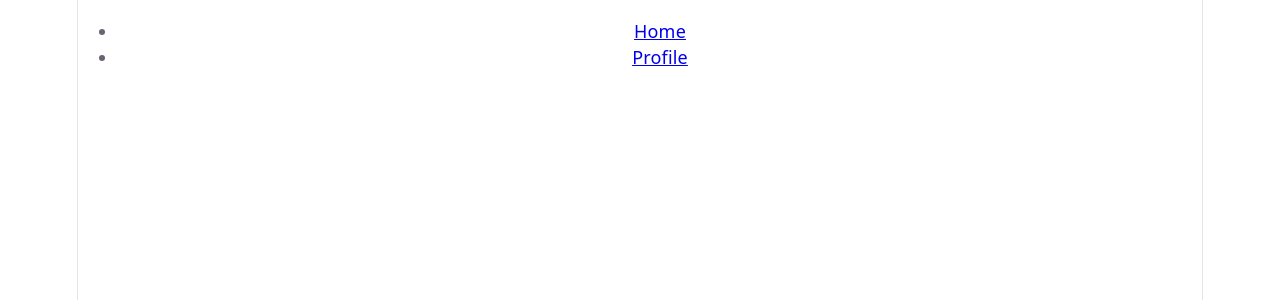
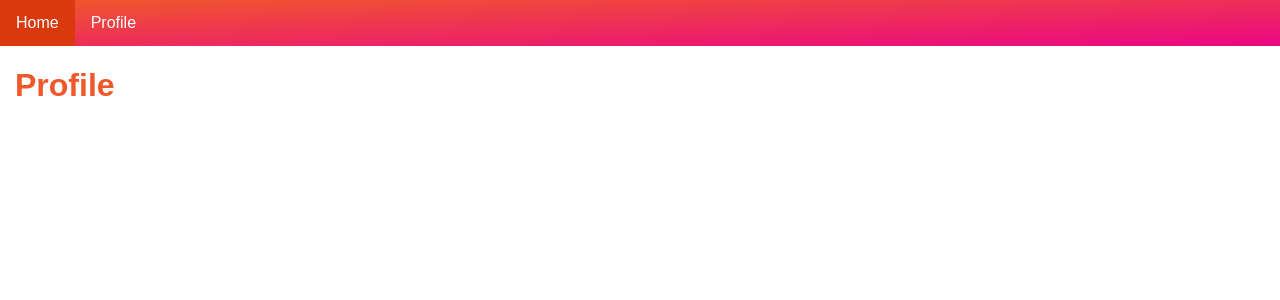
Before and after one commit to abbasg-dev/securing-react-app-with-auth0, a React (Vite) app: page /profile in a window 1280 px wide. Shown: the top 300 px of the page. Built offline with nearby package versions, Linux system fonts and the light colour scheme.

Commit message:
Style App

```diff
--- a/src/App.tsx
+++ b/src/App.tsx
@@ -7,8 +7,8 @@ function App() {
   return (
     <Routes>
       <Route path="/" element={<Nav />}>
-        <Route index={true} element={<Home />} />
-        <Route path="/profile" element={<Profile />} />
+        <Route index element={<Home />} />
+        <Route path="profile" element={<Profile />} />
       </Route>
     </Routes>
   );
--- a/src/Nav.tsx
+++ b/src/Nav.tsx
@@ -1,7 +1,9 @@
-import { Link } from 'react-router-dom';
+import { Link, Outlet } from 'react-router-dom';
 
 const Nav = () => {
   return (
+    <>
+      <nav>
         <ul>
           <li>
             <Link to="/">Home</Link>
@@ -10,6 +12,12 @@ const Nav = () => {
             <Link to="/profile">Profile</Link>
           </li>
         </ul>
+      </nav>
+
+      <div className="body">
+        <Outlet />
+      </div>
+    </>
   );
 };
 
--- a/src/index.css
+++ b/src/index.css
@@ -1,111 +1,53 @@
-:root {
-  --text: #6b6375;
-  --text-h: #08060d;
-  --bg: #fff;
-  --border: #e5e4e7;
-  --code-bg: #f4f3ec;
-  --accent: #aa3bff;
-  --accent-bg: rgba(170, 59, 255, 0.1);
-  --accent-border: rgba(170, 59, 255, 0.5);
-  --social-bg: rgba(244, 243, 236, 0.5);
-  --shadow:
-    rgba(0, 0, 0, 0.1) 0 10px 15px -3px, rgba(0, 0, 0, 0.05) 0 4px 6px -2px;
-
-  --sans: system-ui, 'Segoe UI', Roboto, sans-serif;
-  --heading: system-ui, 'Segoe UI', Roboto, sans-serif;
-  --mono: ui-monospace, Consolas, monospace;
-
-  font: 18px/145% var(--sans);
-  letter-spacing: 0.18px;
-  color-scheme: light dark;
-  color: var(--text);
-  background: var(--bg);
-  font-synthesis: none;
-  text-rendering: optimizeLegibility;
-  -webkit-font-smoothing: antialiased;
-  -moz-osx-font-smoothing: grayscale;
-
-  @media (max-width: 1024px) {
-    font-size: 16px;
-  }
+body {
+  margin: 0;
+  padding: 0;
+  font-family: sans-serif;
 }
 
-@media (prefers-color-scheme: dark) {
-  :root {
-    --text: #9ca3af;
-    --text-h: #f3f4f6;
-    --bg: #16171d;
-    --border: #2e303a;
-    --code-bg: #1f2028;
-    --accent: #c084fc;
-    --accent-bg: rgba(192, 132, 252, 0.15);
-    --accent-border: rgba(192, 132, 252, 0.5);
-    --social-bg: rgba(47, 48, 58, 0.5);
-    --shadow:
-      rgba(0, 0, 0, 0.4) 0 10px 15px -3px, rgba(0, 0, 0, 0.25) 0 4px 6px -2px;
-  }
-
-  #social .button-icon {
-    filter: invert(1) brightness(2);
-  }
-}
-
-#root {
-  width: 1126px;
-  max-width: 100%;
-  margin: 0 auto;
-  text-align: center;
-  border-inline: 1px solid var(--border);
-  min-height: 100svh;
-  display: flex;
-  flex-direction: column;
-  box-sizing: border-box;
-}
-
-body {
-  margin: 0;
+.body {
+  margin: 15px;
 }
 
 h1,
-h2 {
-  font-family: var(--heading);
-  font-weight: 500;
-  color: var(--text-h);
+h2,
+h3 {
+  color: #f0582a;
 }
 
-h1 {
-  font-size: 56px;
-  letter-spacing: -1.68px;
-  margin: 32px 0;
-  @media (max-width: 1024px) {
-    font-size: 36px;
-    margin: 20px 0;
-  }
-}
-h2 {
-  font-size: 24px;
-  line-height: 118%;
-  letter-spacing: -0.24px;
-  margin: 0 0 8px;
-  @media (max-width: 1024px) {
-    font-size: 20px;
-  }
-}
-p {
-  margin: 0;
+button {
+  margin: 5px;
 }
 
-code,
-.counter {
-  font-family: var(--mono);
-  display: inline-flex;
-  border-radius: 4px;
-  color: var(--text-h);
+ul.unstyled {
+  list-style-type: none;
+  margin: 0;
+  padding: 0;
 }
 
-code {
-  font-size: 15px;
-  line-height: 135%;
-  padding: 4px 8px;
-  background: var(--code-bg);
+nav ul {
+  list-style-type: none;
+  margin: 0;
+  padding: 0;
+  overflow: hidden;
+  background-image: linear-gradient(to bottom right, #f0582a, #eb0685);
 }
+
+nav li {
+  float: left;
+}
+
+nav li a {
+  display: block;
+  color: white;
+  text-align: center;
+  padding: 14px 16px;
+  text-decoration: none;
+}
+
+nav li a:hover {
+  background-color: #d9390d;
+}
+
+nav button {
+  margin-top: 13px;
+}
```
Lines whose indentation alone changed are shown as unchanged.
